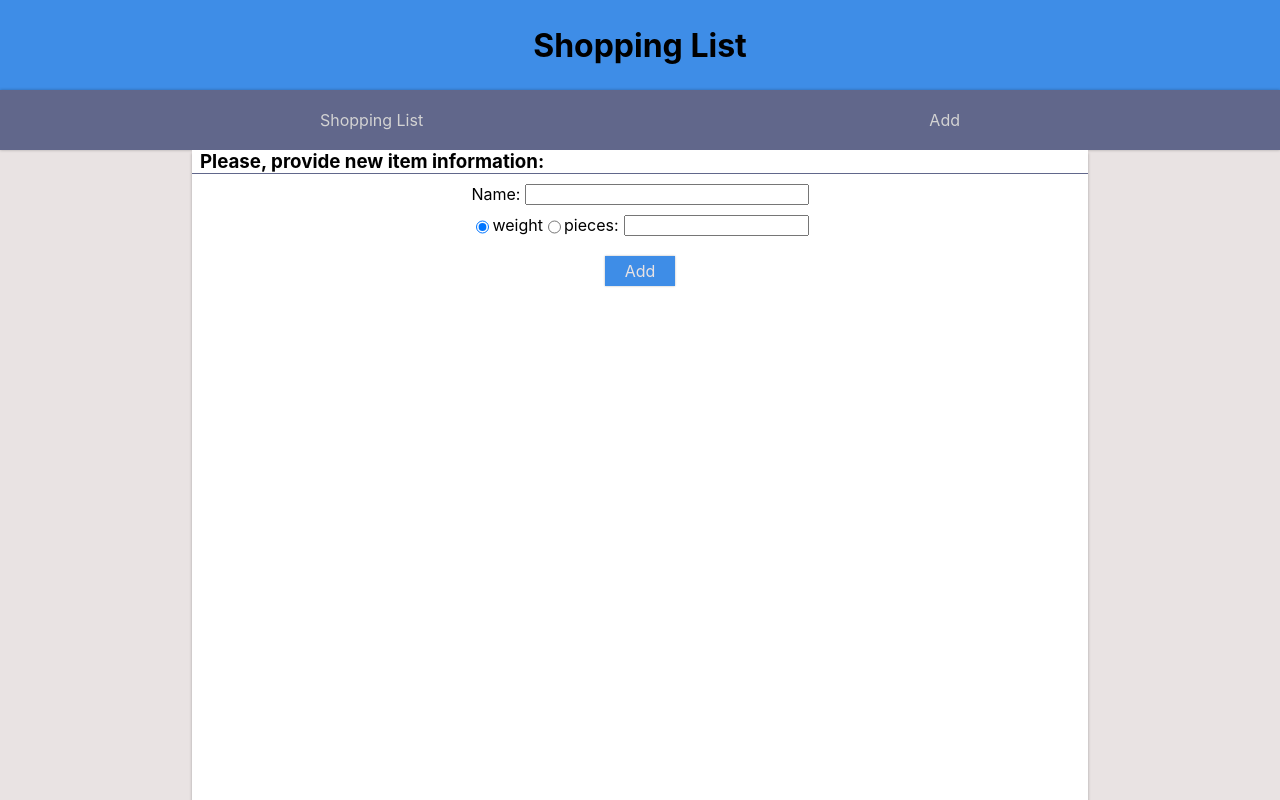
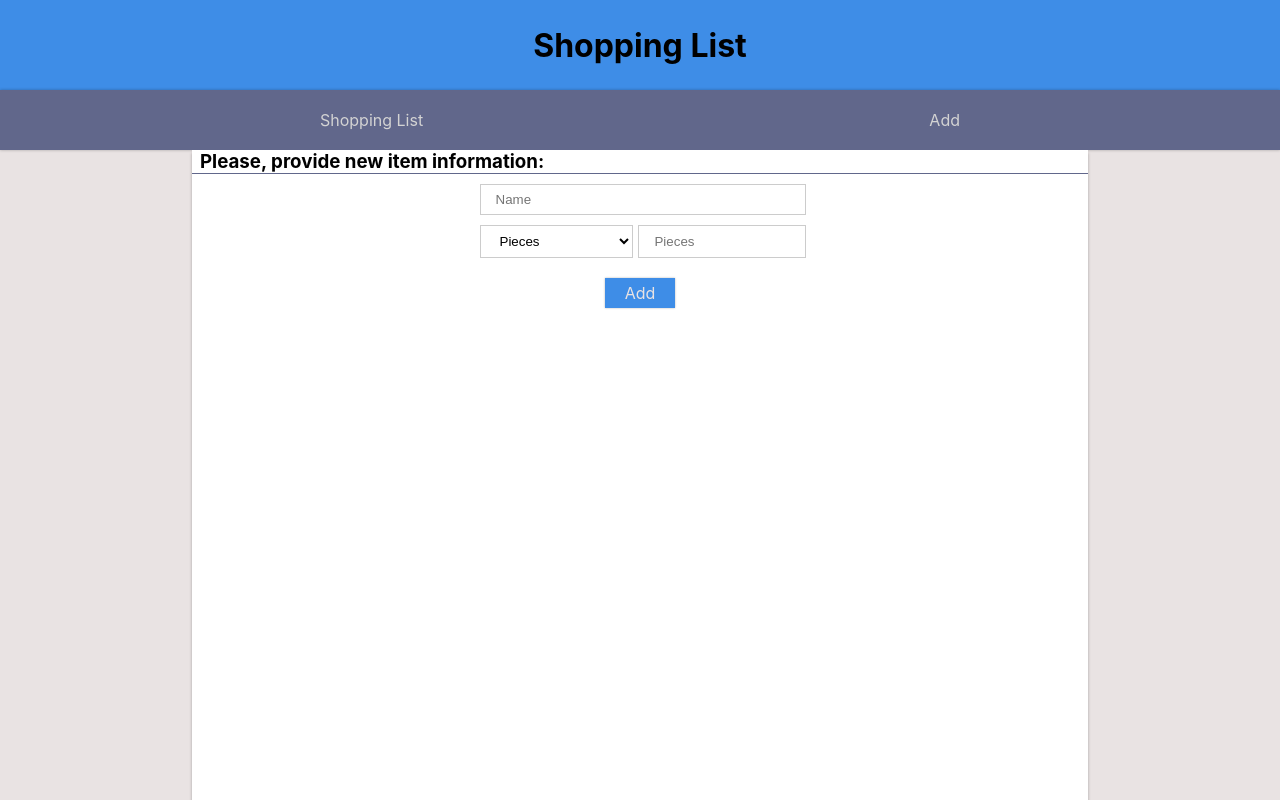
Before and after one commit to OUghTMS/shopping-list, a React (Create React App) app: page /add in a window 1280 px wide. Built offline with nearby package versions, Linux system fonts and the light colour scheme.

Commit message:
Fix inputs in ItemEdit

```diff
--- a/src/App.css
+++ b/src/App.css
@@ -72,8 +72,7 @@ a {
 }
 .add-to-list {
   display: flex;
-  margin-bottom: 10px;
-  margin-top: 10px;
+  padding: 10px;;
 }
 .add-to-list div{
   margin-left: auto;
@@ -86,7 +85,22 @@ a {
 .input {
   width: 100%;
   margin-left: 5px;
+
+  border: 0;
+  padding: 7px 15px;
+  border: 1px solid #ccc;
+  background: transparent;
 }
+
+.focus-bg {
+  transition: 0.5s;
+}
+.focus-bg:focus {
+  transition: 0.5s;
+  opacity: 1;
+  background-color: #ededed;
+}
+
 .warning {
   color: red;
   margin-left: 10px;
--- a/src/components/item-edit.js
+++ b/src/components/item-edit.js
@@ -1,6 +1,8 @@
 import React, { Component } from 'react';
 
-const MEASUREMENT_TYPES = {WEIGHT: 'weight', PIECES: 'pieces'};
+import MeasurementType from './measurement-type'
+
+const MEASUREMENT_TYPES = {KILOGRAMS: 'Kilograms', PIECES: 'Pieces', LITERS: 'Liters' };
 
 export default class ItemEdit extends Component {
     constructor(props) {
@@ -8,7 +10,7 @@ export default class ItemEdit extends Component {
         this.state = {
             itemName: "",
             itemQuantity: "",
-            measurementType: MEASUREMENT_TYPES.WEIGHT,
+            measurementType: MEASUREMENT_TYPES.PIECES,
             showWarning: false
         }
         this.onItemValueChange = this.onItemValueChange.bind(this);
@@ -21,10 +23,10 @@ export default class ItemEdit extends Component {
     }
 
     onItemMeasurementChange(event){
-        this.setState({
-            measurementType: event.target.value
-        })
+        this.setState({measurementType: event.target.value});
+        console.log(this.state.measurementType);
     }
+
     addNewItem() {
         if(this.state.itemName && this.state.itemQuantity) {
             const a = {
@@ -60,9 +62,9 @@ export default class ItemEdit extends Component {
             <div className="add-to-list">
                 <div>
                     <div className="put">
-                        Name:
                         <input
-                            className="input"
+                            placeholder="Name"
+                            className="input focus-bg"
                             type="text"
                             value={this.state.itemName}
                             name="itemName"
@@ -70,22 +72,10 @@ export default class ItemEdit extends Component {
                         />
                     </div>
                     <div className="put">
+                        <MeasurementType measurementType={this.state.measurementType} onItemMeasurementChange={this.onItemMeasurementChange}/>
                         <input
-                                type="radio"
-                                name="measurementType"
-                                value="weight"
-                                checked={this.state.measurementType === MEASUREMENT_TYPES.WEIGHT}
-                                onChange={this.onItemMeasurementChange}
-                            />weight
-                            <input
-                                type="radio"
-                                name="measurementType"
-                                value="pieces"
-                                checked={this.state.measurementType === MEASUREMENT_TYPES.PIECES}
-                                onChange={this.onItemMeasurementChange}
-                            />pieces:
-                            <input
-                                className="input"
+                            placeholder={this.state.measurementType}
+                            className="input focus-bg"
                             type="text"
                             value={this.state.itemQuantity}
                             name="itemQuantity"
--- /dev/null
+++ b/src/components/measurement-type.js
@@ -0,0 +1,15 @@
+import React, { Component } from 'react';
+
+const MEASUREMENT_TYPES = {KILOGRAMS: 'Kilograms', PIECES: 'Pieces', LITERS: 'Liters' };
+
+export default class MeasurementType extends Component {
+    render() {
+        return (
+            <select className="input" value={this.props.measurementType} onChange={this.props.onItemMeasurementChange}>
+                <option value={MEASUREMENT_TYPES.PIECES}>Pieces</option>
+                <option value={MEASUREMENT_TYPES.KILOGRAMS}>Kilograms</option>
+                <option value={MEASUREMENT_TYPES.LITERS}>Liters</option>
+            </select>
+        )
+    }
+}
```
Lines whose indentation alone changed are shown as unchanged.
